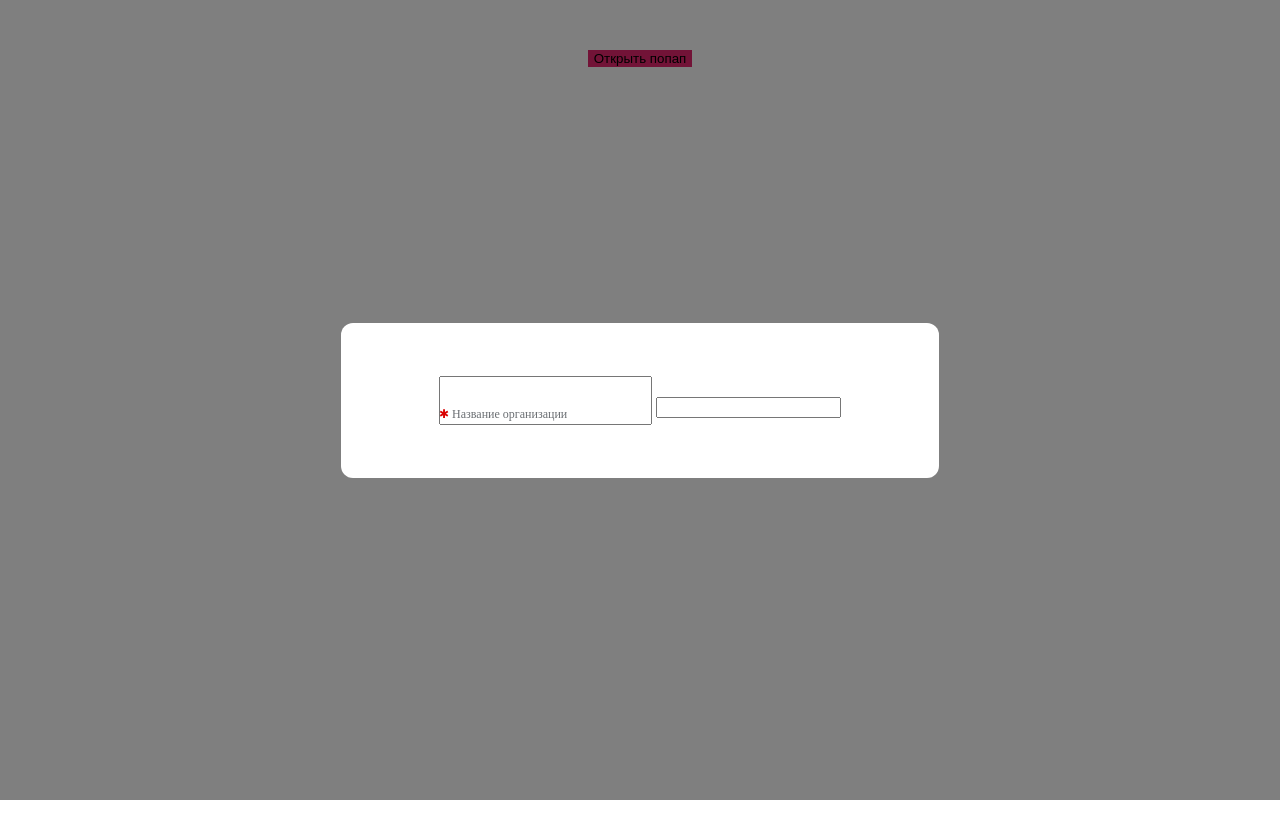
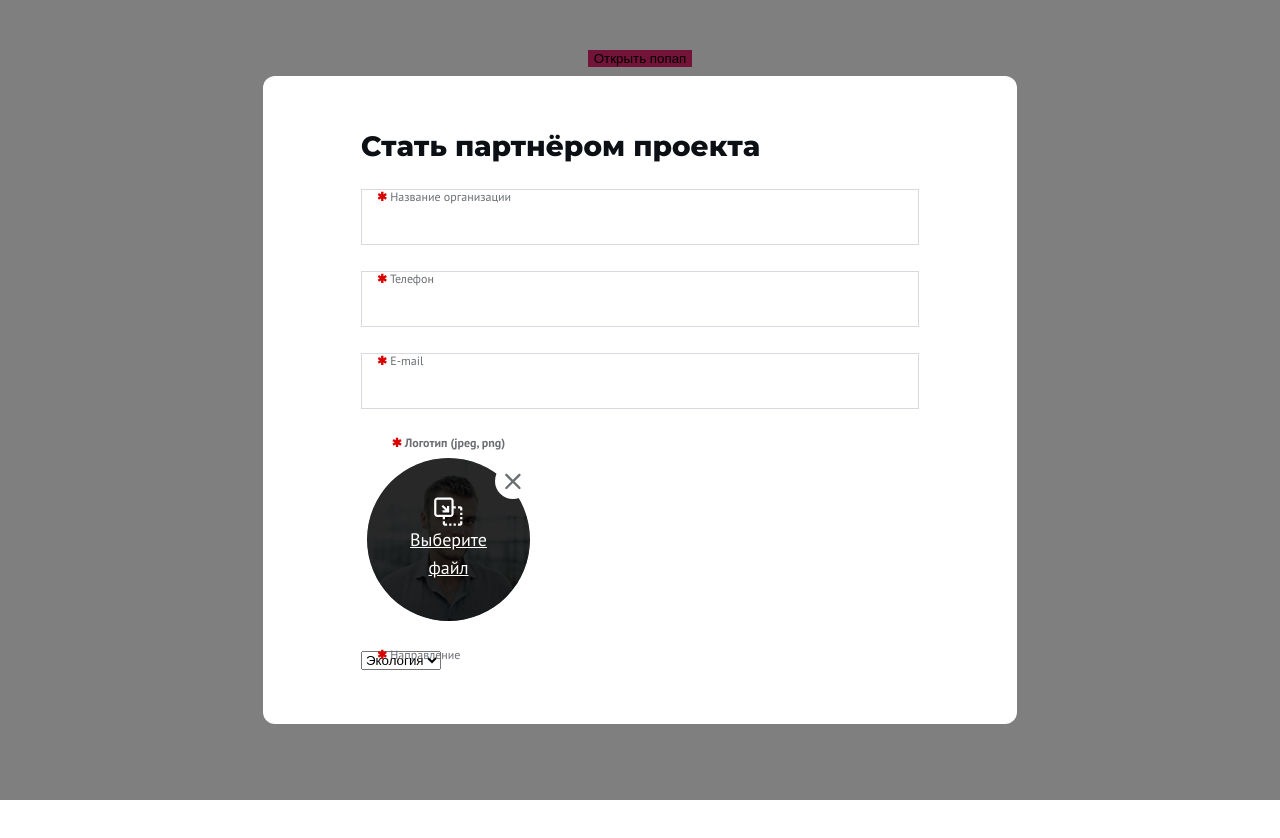
Before and after one commit to N-Daria/coding_fellowship, a plain HTML site: page practice-1/index.html in a window 1280 px wide. Both pictures are taken after a click on the button "Открыть попап". Shown: the top 838 px of the page. Drawn offline with Linux system fonts and the light colour scheme.

Commit message:
feat: files uploading

```diff
--- a/practice-1/index.css
+++ b/practice-1/index.css
@@ -3,3 +3,4 @@
 @import url(./styles/blocks/content.css);
 @import url(./styles/blocks/popup.css);
 @import url(./styles/blocks/form.css);
+@import url(./styles/blocks/file.css);
--- a/practice-1/index.html
+++ b/practice-1/index.html
@@ -10,21 +10,62 @@
     <button class="content__button" type="button">Открыть попап</button>
 
     <section class="popup">
-      <h2 class="popup__header">Стать партнёром проекта</h2>
-      <form class="form" name="popup__container">
-        <!-- <h2 class="popup__header">hhhhhhhhhhhhhhhhhhhhhhhh</h2> -->
+      <form class="form">
+        <h2 class="form__header">Стать партнёром проекта</h2>
 
         <label class="form__input-block">
           <p class="form__label">✱ Название организации</p>
           <input type="text" name="companyName" required class="form__input" />
         </label>
 
-        <input
-          type="tel"
-          name="phone"
-          pattern="[0-9]{3}-[0-9]{3}-[0-9]{4}"
-          required
-        />
+        <label class="form__input-block">
+          <p class="form__label">✱ Телефон</p>
+          <input
+            type="tel"
+            name="telephone"
+            required
+            class="form__input"
+            pattern="[0-9]{11}"
+          />
+        </label>
+
+        <label class="form__input-block">
+          <p class="form__label">✱ E-mail</p>
+          <input type="email" name="email" required class="form__input" />
+        </label>
+
+        <div class="form__input-block file">
+          <p class="file__label">✱ Логотип (jpeg, png)</p>
+
+          <button type="button" class="file__cancel"></button>
+          <label>
+            <div class="file__input">
+              <span class="file__text">Выберите файл</span>
+              <img
+                class="file__photo"
+                alt="фотография"
+                src="./styles/img/Ellipse.png"
+              />
+            </div>
+            <input
+              type="file"
+              accept=".png, .jpeg"
+              name="photo"
+              required
+              class="hidden upload"
+            />
+
+            <div id="gamediv"></div>
+          </label>
+        </div>
+
+        <div class="form__input-block">
+          <p class="form__label">✱ Направление</p>
+          <select name="subscription">
+            <option value="ecology">Экология</option>
+            <option value="other">Other</option>
+          </select>
+        </div>
       </form>
     </section>
 
--- a/practice-1/index.js
+++ b/practice-1/index.js
@@ -1,5 +1,8 @@
 const openPopupButton = document.querySelector(".content__button");
 const poopup = document.querySelector(".popup");
+const uploadImage = document.querySelector(".upload");
+const cancelPhotoUploading = document.querySelector(".file__cancel");
+const photo = document.querySelector(".file__photo");
 
 // close / open popup
 
@@ -24,3 +27,27 @@ document.addEventListener("keydown", (event) => {
     closePopup();
   }
 });
+
+cancelPhotoUploading.addEventListener("click", () => {
+  photo.setAttribute("src", "#");
+});
+
+uploadImage.addEventListener("change", handleUpload);
+
+function handleUpload(e) {
+  e.preventDefault();
+
+  let file = e.target.files[0];
+
+  let reader = new FileReader();
+  reader.readAsDataURL(file);
+
+  reader.onload = function () {
+    photo.setAttribute("src", "");
+    photo.setAttribute("src", reader.result);
+  };
+
+  reader.onerror = function () {
+    console.log(reader.error);
+  };
+}
--- a/practice-1/styles/blocks/content.css
+++ b/practice-1/styles/blocks/content.css
@@ -1,12 +1,25 @@
+/* default styles */
+
 * {
   box-sizing: border-box;
 }
 
-/* default styles, imitation of content */
+.hidden {
+  visibility: hidden;
+  position: absolute;
+  top: 0;
+  left: 0;
+  bottom: 0;
+  right: 0;
+  z-index: -1;
+}
+
 .content {
-  height: 200vh;
   width: 100%;
   margin: 0;
+
+  /* content imitation */
+  height: 200vh;
 }
 
 .content__button {
--- /dev/null
+++ b/practice-1/styles/blocks/file.css
@@ -0,0 +1,89 @@
+.file {
+  max-width: 175px;
+  cursor: pointer;
+}
+
+.file__label {
+  position: static;
+  font-weight: 700;
+  margin: 0 0 7px 0;
+  text-align: center;
+  font-size: 12px;
+  line-height: 16px;
+  color: #6a6e72;
+}
+
+.file__label::first-letter {
+  color: #d90000;
+  font-weight: 700;
+}
+
+.file__cancel {
+  border-radius: 50%;
+  background-color: white;
+  height: 36px;
+  width: 36px;
+  border: none;
+  position: absolute;
+  right: 5px;
+  top: 28px;
+  z-index: 1;
+  cursor: pointer;
+
+  background-image: url(../img/Icon.svg);
+  background-repeat: no-repeat;
+  background-position: center;
+  background-size: 16px;
+}
+
+.file__text {
+  color: white;
+  font-size: 18px;
+  line-height: 28px;
+  text-decoration: underline;
+  text-align: center;
+  max-width: 50%;
+  position: absolute;
+  z-index: 1;
+}
+
+.file__text::before {
+  content: "";
+  width: 29px;
+  height: 29px;
+  display: block;
+  margin: 0 auto;
+
+  background-image: url(../img/uploadImage.svg);
+  background-repeat: no-repeat;
+  background-position: center;
+  background-size: 29px;
+}
+
+.file__input {
+  border-radius: 50%;
+  width: 163px;
+  height: 163px;
+  overflow: hidden;
+  object-fit: cover;
+  margin: 0 auto;
+  cursor: pointer;
+
+  display: flex;
+  justify-content: center;
+  align-items: center;
+}
+
+.file__input::after {
+  content: "";
+  width: 163px;
+  height: 163px;
+  background-color: black;
+  opacity: 0.6;
+  position: absolute;
+  border-radius: 50%;
+}
+
+.file__input:hover {
+  opacity: 0.5;
+}
--- a/practice-1/styles/blocks/form.css
+++ b/practice-1/styles/blocks/form.css
@@ -1,33 +1,65 @@
 .form {
   position: fixed;
   background-color: white;
+  border-radius: 12px;
   z-index: 2;
-  border-radius: 12px;
   padding: 53px 98px;
   max-width: 754px;
   min-width: 240px;
+
+  font-family: "PTSans", sans-serif;
+  font-size: 16px;
+  font-weight: 400;
+  line-height: 24px;
+  color: #0c1014;
+
+  display: flex;
+  flex-wrap: wrap;
+  gap: 26px 32px;
+}
+
+.form__header {
+  color: #0c1014;
+  font-family: "Montserrat";
+  margin: 0;
+  font-size: 28px;
+  line-height: 34px;
 }
 
 .form__input-block {
   position: relative;
+  width: 100%;
+}
+
+.form__input-block:focus-within {
+  outline: 1px solid #d90000;
 }
 
 .form__label {
   position: absolute;
-  top: 8px;
+  left: 16px;
   margin: 0;
+  font-size: 12px;
+  line-height: 16px;
   color: #6a6e72;
-
-  font-family: PT Sans;
-  font-size: 12px;
-  font-weight: 400;
-  line-height: 16px;
 }
 
 .form__label::first-letter {
   color: #d90000;
+  font-weight: 700;
 }
 
 .form__input {
   padding: 22px 16px 8px;
+  font-family: "PTSans", sans-serif;
+  font-size: 16px;
+  font-weight: 400;
+  line-height: 24px;
+  width: 100%;
+  color: #0c1014;
+  border: 1px solid #d6dade;
 }
+
+.form__input:focus {
+  outline: none;
+}
--- a/practice-1/styles/blocks/popup.css
+++ b/practice-1/styles/blocks/popup.css
@@ -1,11 +1,10 @@
 .popup {
   position: absolute;
+  visibility: hidden;
   top: 0;
-  left: 0;
   bottom: 0;
   right: 0;
-  visibility: hidden;
-  opacity: 0;
+  left: 0;
   transition: visibility 0s, opacity 0.5s ease;
 }
 
@@ -28,8 +27,3 @@
   align-items: center;
   flex-wrap: wrap;
 }
-
-.popup__header {
-  color: #0c1014;
-  font-family: "Montserrat";
-}
```
Also changed, not shown: practice-1/styles/img/Ellipse.png (added), practice-1/styles/img/Icon.svg (added), practice-1/styles/img/uploadImage.svg (added).
